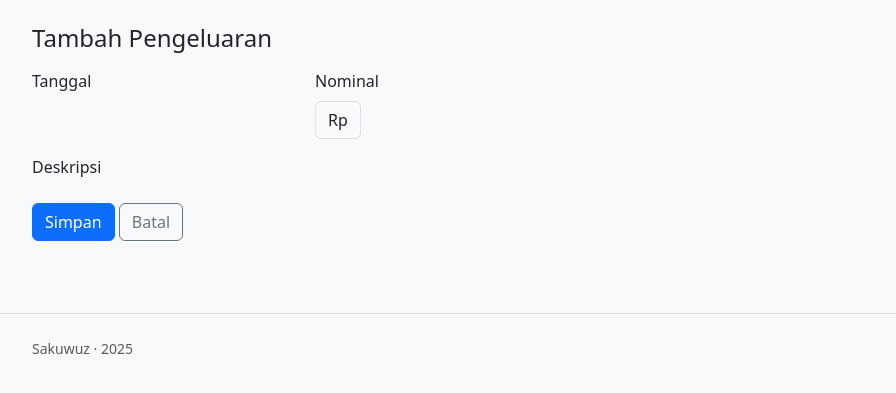
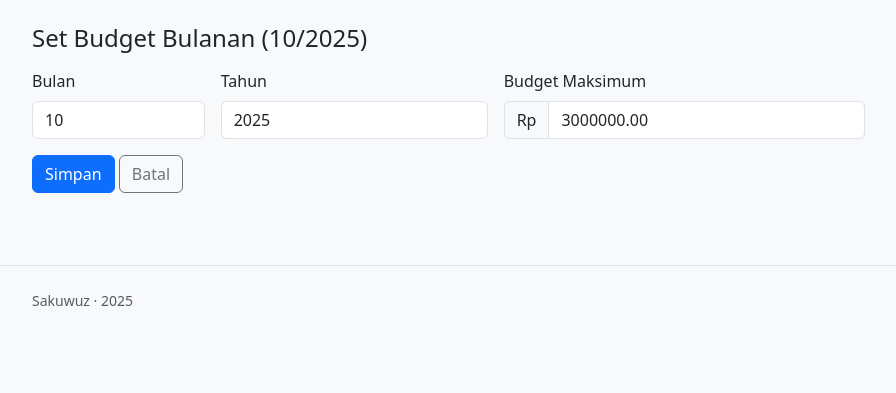
Before and after one commit to mhtaufikh1097/sakuwuz, a Django app: page /budget/set/ in a window 1280 px wide. Shown: the part 57-450 px from the top of the page, without its empty margins (50-946 px from the left). Run offline with Django 5.2, Linux system fonts and the light colour scheme; a user stored in the database is signed in; data comes from the database, SQL or seed files in the repository; both versions use the stored data as it was after the commit.

Commit message:
updates task 5

```diff
--- a/apps/budgets/views.py
+++ b/apps/budgets/views.py
@@ -48,22 +48,30 @@ def dashboard_view(request):
 
 @login_required(login_url="/admin/login/")
 def set_budget_view(request):
-    month, year = _active_period()
+    # ambil bulan/tahun aktif dari query, fallback ke bulan berjalan
+    today = timezone.localdate()
+    month = int(request.GET.get("month", today.month))
+    year = int(request.GET.get("year", today.year))
+
+    # cari budget existing utk user+bulan+tahun itu
     instance = Budget.objects.filter(user=request.user, month=month, year=year).first()
+
     if request.method == "POST":
         form = BudgetForm(request.POST, instance=instance)
         if form.is_valid():
             budget = form.save(commit=False)
             budget.user = request.user
-            # hitung sisa berdasarkan pengeluaran existing kalau edit
+            # hitung sisa berdasarkan pengeluaran yg sudah ada (jika edit)
             from apps.expenses.models import Expense
-            total = Decimal("0.00")
-            if instance:
-                total = Expense.objects.filter(budget=instance).aggregate_sum()
+            from django.db.models import Sum
+            total = Expense.objects.filter(budget=instance).aggregate(total=Sum("nominal"))["total"] or 0 if instance else 0
             budget.sisa = budget.nominal_max - total
             budget.save()
             messages.success(request, "Budget bulanan disimpan.")
-            return redirect("dashboard")
+            return redirect("calendar")  # atau redirect("dashboard")
     else:
-        form = BudgetForm(instance=instance)
+        # prefill form sesuai bulan/tahun target
+        initial = {"month": month, "year": year}
+        form = BudgetForm(instance=instance, initial=initial)
+
     return render(request, "budget_set.html", {"form": form, "month": month, "year": year})
--- a/templates/budget_set.html
+++ b/templates/budget_set.html
@@ -1,24 +1,24 @@
 {% extends "base.html" %}
-{% block title %}Tambah Pengeluaran · Sakuwuz{% endblock %}
+{% block title %}Set Budget · Sakuwuz{% endblock %}
 {% block content %}
-<h4>Tambah Pengeluaran</h4>
+<h4>Set Budget Bulanan ({{ month }}/{{ year }})</h4>
 <form method="post" class="mt-3">
   {% csrf_token %}
   <div class="row g-3">
+    <div class="col-md-2">
+      <label class="form-label">Bulan</label>
+      {{ form.month }}
+    </div>
     <div class="col-md-3">
-      <label class="form-label">Tanggal</label>
-      {{ form.tanggal }}
+      <label class="form-label">Tahun</label>
+      {{ form.year }}
     </div>
     <div class="col-md-4">
-      <label class="form-label">Nominal</label>
+      <label class="form-label">Budget Maksimum</label>
       <div class="input-group">
         <span class="input-group-text">Rp</span>
-        {{ form.nominal }}
+        {{ form.nominal_max }}
       </div>
-    </div>
-    <div class="col-12">
-      <label class="form-label">Deskripsi</label>
-      {{ form.deskripsi }}
     </div>
   </div>
   <button class="btn btn-primary mt-3" type="submit">Simpan</button>
--- a/templates/calendar.html
+++ b/templates/calendar.html
@@ -11,6 +11,8 @@
       <span class="badge text-bg-light ms-2">Budget: {{ budget.nominal_max|rupiah }}</span>
     {% endif %}
   </h4>
+  <a class="btn btn-outline-primary btn-sm" href="/budget/set/?year={{ year }}&month={{ month }}">Set Budget bulan ini</a>
+
   <a class="btn btn-outline-secondary btn-sm" href="{{ next_link }}">Bulan Berikutnya &raquo;</a>
 </div>
 
@@ -26,8 +28,7 @@
       <tr style="height: 92px;">
         {% for cell in row %}
           {% if cell %}
-            {% with is_today=(today.year == year and today.month == month and today.day == cell.day) %}
-            <td class="p-2 {% if is_today %}border-primary{% endif %}">
+            <td class="p-2 {% if today.year == year and today.month == month and today.day == cell.day %}border-primary{% endif %}">
               <div class="d-flex justify-content-between align-items-start">
                 <div class="fw-semibold">{{ cell.day }}</div>
                 {% if cell.total and cell.total > 0 %}
@@ -38,7 +39,6 @@
                 <a class="btn btn-sm btn-outline-primary w-100" href="{{ cell.url }}">Detail</a>
               </div>
             </td>
-            {% endwith %}
           {% else %}
             <td class="bg-light-subtle"></td>
           {% endif %}
```
Also changed, not shown: apps/expenses/views.py (+19 -30 lines), db.sqlite3.
